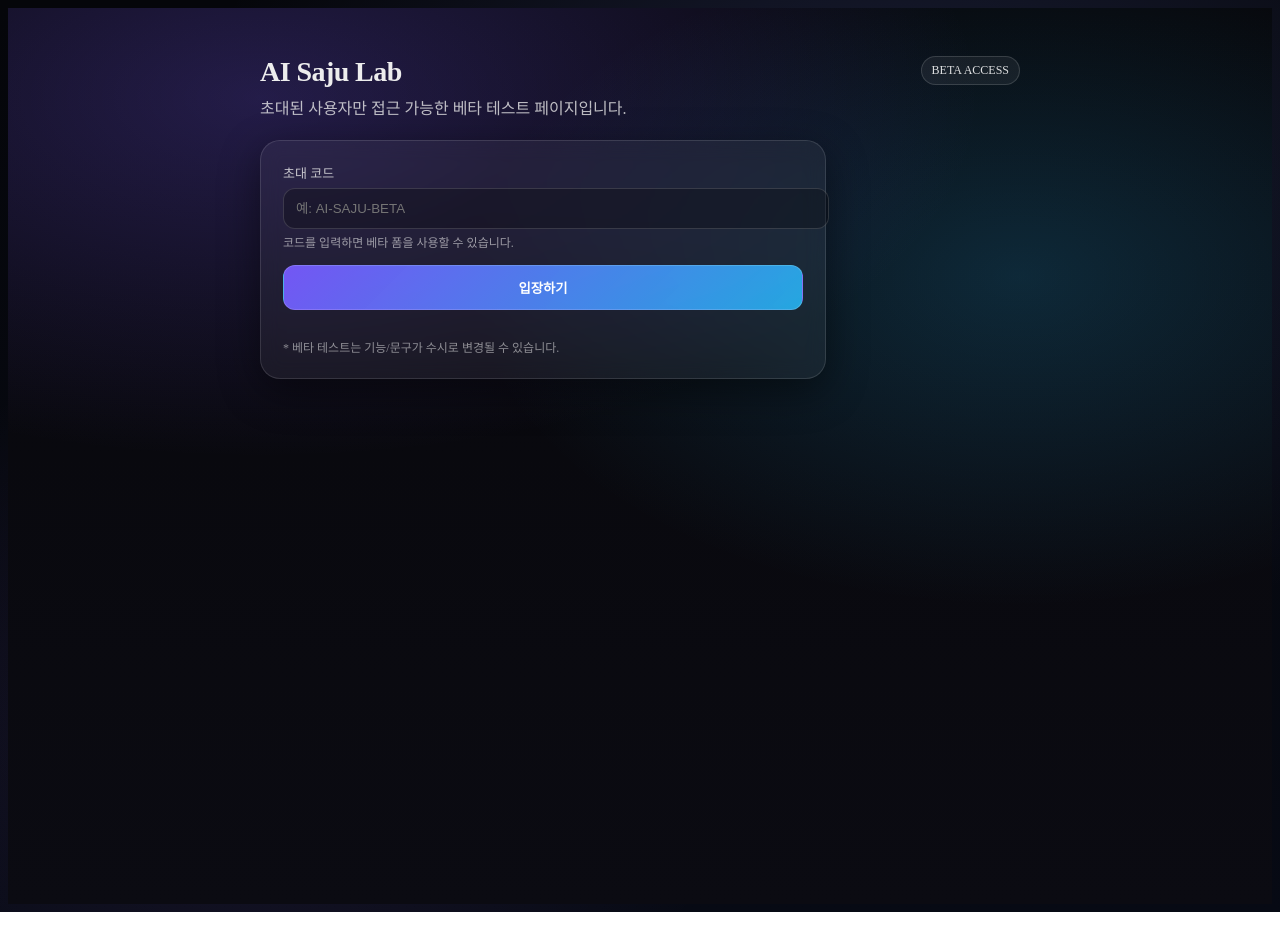
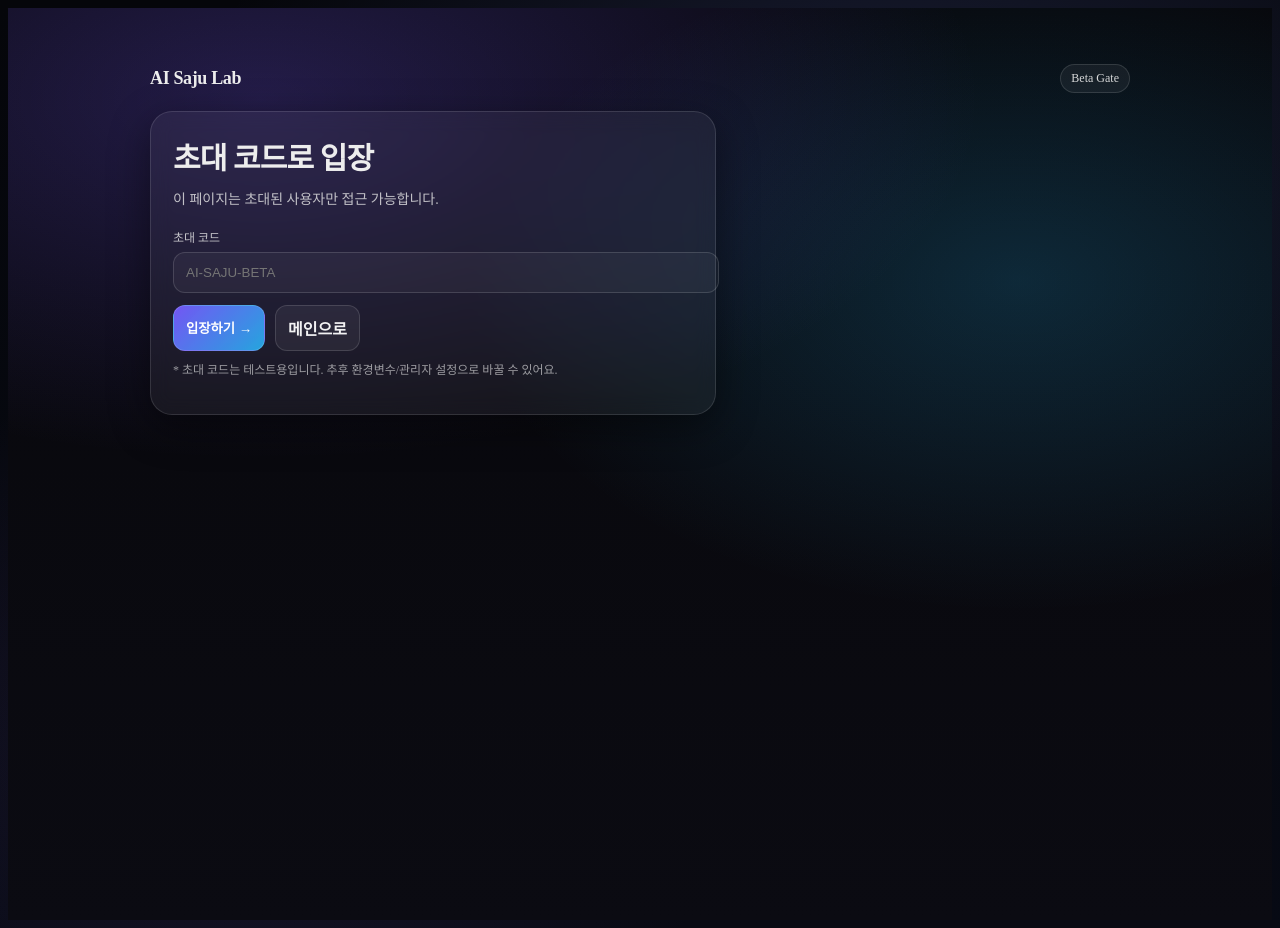
Before and after one commit to qlfhd1-ops/ai-saju-lab-app, a Next.js app: page /beta in a window 1280 px wide. Built offline with nearby package versions, Linux system fonts and the light colour scheme.

Commit message:
Update page.tsx

```diff
--- a/app/beta/page.tsx
+++ b/app/beta/page.tsx
@@ -4,162 +4,22 @@ import { useMemo, useState } from "react";
 
 const INVITE_CODE = "AI-SAJU-BETA";
 
+type TabKey = "today" | "saju" | "match";
+
 type FormState = {
   name: string;
-  birthDate: string;
-  birthTime: string;
+  birthDate: string; // YYYY-MM-DD
+  birthTime: string; // HH:MM (optional)
   gender: "male" | "female" | "other";
   location: string;
   notes: string;
 };
 
-const styles = {
-  page: {
-    minHeight: "100vh",
-    color: "#EDEDED",
-    background:
-      "radial-gradient(1200px 600px at 20% 10%, rgba(120, 90, 255, 0.25), transparent 60%)," +
-      "radial-gradient(1000px 600px at 80% 30%, rgba(40, 190, 255, 0.18), transparent 55%)," +
-      "linear-gradient(180deg, #07070B 0%, #0B0B12 100%)",
-    padding: "48px 20px",
-  } as React.CSSProperties,
-
-  shell: {
-    maxWidth: 760,
-    margin: "0 auto",
-  } as React.CSSProperties,
-
-  header: {
-    display: "flex",
-    alignItems: "flex-start",
-    justifyContent: "space-between",
-    gap: 16,
-    marginBottom: 18,
-  } as React.CSSProperties,
-
-  brand: {
-    fontSize: 28,
-    fontWeight: 800,
-    letterSpacing: "-0.02em",
-    margin: 0,
-  } as React.CSSProperties,
-
-  sub: {
-    opacity: 0.78,
-    marginTop: 8,
-    marginBottom: 0,
-    lineHeight: 1.6,
-  } as React.CSSProperties,
-
-  badge: {
-    fontSize: 12,
-    padding: "6px 10px",
-    borderRadius: 999,
-    border: "1px solid rgba(255,255,255,0.14)",
-    background: "rgba(255,255,255,0.06)",
-    color: "rgba(255,255,255,0.85)",
-    whiteSpace: "nowrap",
-  } as React.CSSProperties,
-
-  card: {
-    borderRadius: 20,
-    border: "1px solid rgba(255,255,255,0.12)",
-    background: "rgba(255,255,255,0.05)",
-    boxShadow: "0 12px 40px rgba(0,0,0,0.45)",
-    backdropFilter: "blur(10px)",
-  } as React.CSSProperties,
-
-  cardPad: {
-    padding: 22,
-  } as React.CSSProperties,
-
-  grid: {
-    display: "grid",
-    gridTemplateColumns: "1fr",
-    gap: 14,
-  } as React.CSSProperties,
-
-  twoCol: {
-    display: "grid",
-    gridTemplateColumns: "1fr 1fr",
-    gap: 12,
-  } as React.CSSProperties,
-
-  label: {
-    fontSize: 13,
-    opacity: 0.8,
-    marginBottom: 6,
-  } as React.CSSProperties,
-
-  input: {
-    width: "100%",
-    padding: "12px 12px",
-    borderRadius: 12,
-    border: "1px solid rgba(255,255,255,0.14)",
-    background: "rgba(10,10,16,0.35)",
-    color: "#fff",
-    outline: "none",
-  } as React.CSSProperties,
-
-  hint: {
-    marginTop: 6,
-    fontSize: 12,
-    opacity: 0.6,
-    lineHeight: 1.4,
-  } as React.CSSProperties,
-
-  row: {
-    display: "flex",
-    gap: 10,
-    flexWrap: "wrap",
-    marginTop: 14,
-  } as React.CSSProperties,
-
-  btn: {
-    padding: "12px 14px",
-    borderRadius: 12,
-    border: "1px solid rgba(255,255,255,0.14)",
-    background: "rgba(255,255,255,0.08)",
-    color: "#fff",
-    cursor: "pointer",
-    fontWeight: 700,
-  } as React.CSSProperties,
-
-  btnPrimary: {
-    background:
-      "linear-gradient(135deg, rgba(120,90,255,0.95) 0%, rgba(40,190,255,0.85) 100%)",
-    border: "1px solid rgba(255,255,255,0.16)",
-  } as React.CSSProperties,
-
-  btnGhost: {
-    background: "transparent",
-  } as React.CSSProperties,
-
-  divider: {
-    height: 1,
-    background: "rgba(255,255,255,0.10)",
-    margin: "18px 0",
-  } as React.CSSProperties,
-
-  resultBox: {
-    whiteSpace: "pre-wrap",
-    padding: 16,
-    borderRadius: 16,
-    border: "1px solid rgba(255,255,255,0.12)",
-    background: "rgba(255,255,255,0.04)",
-    lineHeight: 1.65,
-  } as React.CSSProperties,
-
-  footerNote: {
-    marginTop: 14,
-    fontSize: 12,
-    opacity: 0.55,
-  } as React.CSSProperties,
-};
-
 export default function BetaPage() {
   const [invite, setInvite] = useState("");
   const [authorized, setAuthorized] = useState(false);
+
+  const [tab, setTab] = useState<TabKey>("today");
 
   const [form, setForm] = useState<FormState>({
     name: "",
@@ -171,30 +31,57 @@ export default function BetaPage() {
   });
 
   const [result, setResult] = useState<string>("");
+  const [copied, setCopied] = useState(false);
 
   const canSubmit = useMemo(() => {
-    return !!(form.name.trim() && form.birthDate.trim());
+    return Boolean(form.name.trim() && form.birthDate.trim());
   }, [form.name, form.birthDate]);
 
-  const onChange = (key: keyof FormState, value: string | FormState["gender"]) => {
-    setForm((prev) => ({ ...prev, [key]: value } as FormState));
-  };
-
-  const onSubmit = () => {
-    const timeText = form.birthTime ? ` / ${form.birthTime}` : "";
   const genderText =
     form.gender === "male" ? "남성" : form.gender === "female" ? "여성" : "기타";
 
-    setResult(
+  const onChange = (key: keyof FormState, value: string) => {
+    setForm((prev) => ({ ...prev, [key]: value }));
+  };
+
+  const buildDummy = () => {
+    const timeText = form.birthTime ? ` / ${form.birthTime}` : "";
+    const base =
       `✅ 입력 확인\n` +
       `- 이름: ${form.name}\n` +
       `- 생년월일: ${form.birthDate}${timeText}\n` +
       `- 성별: ${genderText}\n` +
       `- 지역: ${form.location || "(미입력)"}\n` +
-        `- 메모: ${form.notes || "(미입력)"}\n\n` +
-        `🌙 (더미) 오늘의 한 줄 운세:\n` +
-        `“기운이 정리될수록 선택이 단순해집니다.”`
+      `- 메모: ${form.notes || "(미입력)"}\n\n`;
+
+    if (tab === "today") {
+      return (
+        base +
+        `🌙 오늘의 한 줄 운세(더미)\n` +
+        `“기운이 정리될수록 선택이 단순해집니다.”\n\n` +
+        `- 오늘 포인트: 불필요한 약속/할 일을 1개만 줄여보세요.\n`
       );
+    }
+    if (tab === "saju") {
+      return (
+        base +
+        `🧭 사주 해석(더미)\n` +
+        `- 성향: ‘정리-실행’ 쪽이 강합니다.\n` +
+        `- 주의: 결정을 늦추면 피로가 누적됩니다.\n` +
+        `- 추천: 오늘은 “작게 시작 → 바로 마감” 루틴이 좋습니다.\n`
+      );
+    }
+    return (
+      base +
+      `💞 궁합(베타·더미)\n` +
+      `- 현재는 ‘궁합 입력 폼’ 준비 중입니다.\n` +
+      `- 다음 단계에서 상대 정보 입력/결과 포맷을 붙입니다.\n`
+    );
+  };
+
+  const onSubmit = () => {
+    setCopied(false);
+    setResult(buildDummy());
   };
 
   const onReset = () => {
@@ -207,124 +94,264 @@ export default function BetaPage() {
       notes: "",
     });
     setResult("");
+    setCopied(false);
   };
 
-  const copyResult = async () => {
-    if (!result) return;
+  const onCopy = async () => {
     try {
       await navigator.clipboard.writeText(result);
-      alert("결과를 복사했습니다.");
+      setCopied(true);
+      setTimeout(() => setCopied(false), 1200);
     } catch {
-      alert("복사에 실패했습니다.");
+      alert("복사에 실패했어요. 브라우저 권한을 확인해 주세요.");
     }
   };
 
+  // ---------- styles ----------
+  const styles = {
+    page: {
+      minHeight: "100vh",
+      color: "#EDEDED",
+      background:
+        "radial-gradient(1200px 600px at 20% 10%, rgba(120, 90, 255, 0.25), transparent 60%)," +
+        "radial-gradient(1000px 600px at 80% 30%, rgba(40, 190, 255, 0.18), transparent 55%)," +
+        "linear-gradient(180deg, #07070B 0%, #0B0B12 100%)",
+      padding: "56px 20px",
+    },
+    shell: { maxWidth: 980, margin: "0 auto" },
+    top: {
+      display: "flex",
+      justifyContent: "space-between",
+      alignItems: "center",
+      gap: 12,
+      marginBottom: 18,
+      flexWrap: "wrap" as const,
+    },
+    brand: { margin: 0, fontSize: 18, fontWeight: 900, letterSpacing: "-0.02em" },
+    badge: {
+      fontSize: 12,
+      padding: "6px 10px",
+      borderRadius: 999,
+      border: "1px solid rgba(255,255,255,0.14)",
+      background: "rgba(255,255,255,0.06)",
+      opacity: 0.9,
+    },
+    layout: {
+      display: "grid",
+      gridTemplateColumns: "1fr 0.9fr",
+      gap: 14,
+      alignItems: "start",
+    },
+    card: {
+      borderRadius: 22,
+      border: "1px solid rgba(255,255,255,0.12)",
+      background: "rgba(255,255,255,0.05)",
+      boxShadow: "0 12px 40px rgba(0,0,0,0.45)",
+      backdropFilter: "blur(10px)",
+    },
+    pad: { padding: 22 },
+    title: { margin: 0, fontSize: 34, fontWeight: 900, letterSpacing: "-0.03em" },
+    sub: { marginTop: 10, marginBottom: 0, opacity: 0.78, lineHeight: 1.7, fontSize: 14 },
+    tabs: {
+      display: "flex",
+      gap: 8,
+      flexWrap: "wrap" as const,
+      marginTop: 16,
+    },
+    tab: (active: boolean) => ({
+      padding: "10px 12px",
+      borderRadius: 12,
+      border: "1px solid rgba(255,255,255,0.14)",
+      background: active
+        ? "linear-gradient(135deg, rgba(120,90,255,0.95) 0%, rgba(40,190,255,0.85) 100%)"
+        : "rgba(255,255,255,0.06)",
+      color: "#fff",
+      cursor: "pointer",
+      fontWeight: 800,
+    }),
+    grid2: {
+      display: "grid",
+      gridTemplateColumns: "1fr 1fr",
+      gap: 10,
+      marginTop: 14,
+    },
+    label: { display: "block", fontSize: 12, opacity: 0.8, marginBottom: 6 },
+    input: {
+      width: "100%",
+      padding: "12px 12px",
+      borderRadius: 12,
+      border: "1px solid rgba(255,255,255,0.14)",
+      background: "rgba(255,255,255,0.04)",
+      color: "#fff",
+      outline: "none",
+    } as const,
+    select: {
+      width: "100%",
+      padding: "12px 12px",
+      borderRadius: 12,
+      border: "1px solid rgba(255,255,255,0.14)",
+      background: "rgba(255,255,255,0.04)",
+      color: "#fff",
+      outline: "none",
+    } as const,
+    textarea: {
+      width: "100%",
+      padding: "12px 12px",
+      borderRadius: 12,
+      border: "1px solid rgba(255,255,255,0.14)",
+      background: "rgba(255,255,255,0.04)",
+      color: "#fff",
+      outline: "none",
+      minHeight: 96,
+      resize: "vertical" as const,
+    },
+    row: { display: "flex", gap: 10, flexWrap: "wrap" as const, marginTop: 12 },
+    btn: (primary?: boolean) => ({
+      padding: "10px 12px",
+      borderRadius: 12,
+      border: "1px solid rgba(255,255,255,0.14)",
+      background: primary
+        ? "linear-gradient(135deg, rgba(120,90,255,0.95) 0%, rgba(40,190,255,0.85) 100%)"
+        : "rgba(255,255,255,0.06)",
+      color: "#fff",
+      cursor: "pointer",
+      fontWeight: 800,
+      opacity: primary ? 1 : 0.95,
+    }),
+    hint: { marginTop: 10, opacity: 0.62, fontSize: 12, lineHeight: 1.6 },
+    resultBox: {
+      whiteSpace: "pre-wrap" as const,
+      lineHeight: 1.65,
+      fontSize: 13,
+      opacity: 0.92,
+      borderRadius: 18,
+      border: "1px solid rgba(255,255,255,0.12)",
+      background: "rgba(0,0,0,0.25)",
+      padding: 16,
+      minHeight: 200,
+    },
+    rightTitle: { margin: 0, fontSize: 16, fontWeight: 900, opacity: 0.95 },
+    mini: { marginTop: 10, opacity: 0.72, fontSize: 12, lineHeight: 1.7 },
+  };
+
+  // ---------- invite gate ----------
   if (!authorized) {
     return (
       <main style={styles.page}>
         <div style={styles.shell}>
-          <div style={styles.header}>
-            <div>
-              <h1 style={styles.brand}>AI Saju Lab</h1>
-              <p style={styles.sub}>초대된 사용자만 접근 가능한 베타 테스트 페이지입니다.</p>
-            </div>
-            <span style={styles.badge}>BETA ACCESS</span>
+          <div style={styles.top}>
+            <p style={styles.brand}>AI Saju Lab</p>
+            <span style={styles.badge}>Beta Gate</span>
           </div>
 
-          <div style={{ ...styles.card, ...styles.cardPad, maxWidth: 520 }}>
-            <div style={styles.grid}>
-              <div>
-                <div style={styles.label}>초대 코드</div>
+          <section style={{ ...styles.card, ...styles.pad, maxWidth: 520 }}>
+            <h1 style={{ ...styles.title, fontSize: 30 }}>초대 코드로 입장</h1>
+            <p style={styles.sub}>이 페이지는 초대된 사용자만 접근 가능합니다.</p>
+
+            <div style={{ marginTop: 16 }}>
+              <label style={styles.label}>초대 코드</label>
               <input
                 value={invite}
                 onChange={(e) => setInvite(e.target.value)}
-                  placeholder="예: AI-SAJU-BETA"
+                placeholder="AI-SAJU-BETA"
                 style={styles.input}
               />
-                <div style={styles.hint}>코드를 입력하면 베타 폼을 사용할 수 있습니다.</div>
             </div>
 
+            <div style={styles.row}>
               <button
+                style={styles.btn(true)}
                 onClick={() => {
-                  if (invite === INVITE_CODE) setAuthorized(true);
+                  if (invite.trim() === INVITE_CODE) setAuthorized(true);
                   else alert("초대 코드가 올바르지 않습니다.");
                 }}
-                style={{ ...styles.btn, ...styles.btnPrimary, width: "100%" }}
               >
-                입장하기
+                입장하기 →
               </button>
+              <a href="/" style={{ ...styles.btn(false), textDecoration: "none", display: "inline-flex", alignItems: "center" }}>
+                메인으로
+              </a>
+            </div>
 
-              <div style={styles.footerNote}>
-                * 베타 테스트는 기능/문구가 수시로 변경될 수 있습니다.
-              </div>
-            </div>
-          </div>
+            <p style={styles.hint}>* 초대 코드는 테스트용입니다. 추후 환경변수/관리자 설정으로 바꿀 수 있어요.</p>
+          </section>
         </div>
       </main>
     );
   }
 
+  // ---------- main beta ----------
   return (
     <main style={styles.page}>
       <div style={styles.shell}>
-        <div style={styles.header}>
-          <div>
-            <h1 style={styles.brand}>AI Saju Lab · Beta</h1>
+        <div style={styles.top}>
+          <p style={styles.brand}>AI Saju Lab</p>
+          <span style={styles.badge}>Beta</span>
+        </div>
+
+        <section style={{ ...styles.card, ...styles.pad, marginBottom: 14 }}>
+          <h1 style={styles.title}>AI Saju Lab · Beta</h1>
           <p style={styles.sub}>
-              최소 입력(이름, 생년월일)만으로 테스트 가능합니다. (추후 AI 연결 예정)
+            탭별 결과 톤/길이/구조를 테스트합니다. (지금은 더미 결과 → 다음 단계에서 AI 연결)
           </p>
-          </div>
-          <button
-            onClick={() => setAuthorized(false)}
-            style={{ ...styles.btn, ...styles.btnGhost }}
-            title="초대코드 화면으로"
-          >
-            나가기
+
+          <div style={styles.tabs}>
+            <button style={styles.tab(tab === "today")} onClick={() => setTab("today")}>
+              오늘의 운세
+            </button>
+            <button style={styles.tab(tab === "saju")} onClick={() => setTab("saju")}>
+              사주 해석
+            </button>
+            <button style={styles.tab(tab === "match")} onClick={() => setTab("match")}>
+              궁합(베타)
             </button>
           </div>
+        </section>
 
-        <div style={{ ...styles.card, ...styles.cardPad }}>
-          <div style={styles.grid}>
-            <div>
-              <div style={styles.label}>이름 *</div>
+        <div style={styles.layout}>
+          {/* Left: Form */}
+          <section style={{ ...styles.card, ...styles.pad }}>
+            <p style={styles.rightTitle}>입력</p>
+            <p style={styles.mini}>최소 조건: 이름 + 생년월일</p>
+
+            <div style={{ marginTop: 12 }}>
+              <label style={styles.label}>이름</label>
               <input
                 value={form.name}
                 onChange={(e) => onChange("name", e.target.value)}
-                placeholder="예: 홍길동"
+                placeholder="예) 홍길동"
                 style={styles.input}
               />
             </div>
 
-            <div style={styles.twoCol}>
+            <div style={styles.grid2}>
               <div>
-                <div style={styles.label}>생년월일 *</div>
+                <label style={styles.label}>생년월일 (YYYY-MM-DD)</label>
                 <input
                   value={form.birthDate}
                   onChange={(e) => onChange("birthDate", e.target.value)}
-                  placeholder="YYYY-MM-DD"
+                  placeholder="1990-01-01"
                   style={styles.input}
                 />
-                <div style={styles.hint}>예: 1990-01-01</div>
               </div>
               <div>
-                <div style={styles.label}>태어난 시간 (선택)</div>
+                <label style={styles.label}>태어난 시간 (HH:MM, 선택)</label>
                 <input
                   value={form.birthTime}
                   onChange={(e) => onChange("birthTime", e.target.value)}
-                  placeholder="HH:MM"
+                  placeholder="09:30"
                   style={styles.input}
                 />
-                <div style={styles.hint}>예: 09:30</div>
               </div>
             </div>
 
-            <div style={styles.twoCol}>
+            <div style={styles.grid2}>
               <div>
-                <div style={styles.label}>성별</div>
+                <label style={styles.label}>성별</label>
                 <select
                   value={form.gender}
-                  onChange={(e) => onChange("gender", e.target.value as FormState["gender"])}
-                  style={styles.input}
+                  onChange={(e) => onChange("gender", e.target.value)}
+                  style={styles.select}
                 >
                   <option value="female">여성</option>
                   <option value="male">남성</option>
@@ -332,64 +359,91 @@ export default function BetaPage() {
                 </select>
               </div>
               <div>
-                <div style={styles.label}>지역 (선택)</div>
+                <label style={styles.label}>지역 (선택)</label>
                 <input
                   value={form.location}
                   onChange={(e) => onChange("location", e.target.value)}
-                  placeholder="예: 부산 / 서울"
+                  placeholder="예) 부산"
                   style={styles.input}
                 />
               </div>
             </div>
 
-            <div>
-              <div style={styles.label}>메모 (선택)</div>
+            <div style={{ marginTop: 12 }}>
+              <label style={styles.label}>메모 (선택)</label>
               <textarea
                 value={form.notes}
                 onChange={(e) => onChange("notes", e.target.value)}
-                placeholder="예: 요즘 일/관계가 복잡해서 방향이 필요해요."
-                rows={4}
-                style={styles.input}
+                placeholder="예) 오늘 중요한 결정을 앞두고 있어요"
+                style={styles.textarea}
               />
             </div>
 
             <div style={styles.row}>
+              <button style={{ ...styles.btn(true), opacity: canSubmit ? 1 : 0.5, cursor: canSubmit ? "pointer" : "not-allowed" }}
+                onClick={() => canSubmit && onSubmit()}
+                disabled={!canSubmit}
+              >
+                결과 생성
+              </button>
+              <button style={styles.btn(false)} onClick={onReset}>
+                초기화
+              </button>
+              <a href="/" style={{ ...styles.btn(false), textDecoration: "none", display: "inline-flex", alignItems: "center" }}>
+                메인
+              </a>
+            </div>
+
+            <p style={styles.hint}>
+              * 다음 단계: 이 버튼을 API 호출로 바꾸고, 결과를 “카드형 섹션(요약/조언/주의)”으로 구조화합니다.
+            </p>
+          </section>
+
+          {/* Right: Result */}
+          <section style={{ ...styles.card, ...styles.pad }}>
+            <p style={styles.rightTitle}>결과</p>
+            <p style={styles.mini}>
+              {tab === "today" && "오늘의 한 줄 톤/길이 테스트"}
+              {tab === "saju" && "사주 해석 포맷 테스트"}
+              {tab === "match" && "궁합 화면 준비(현재는 더미)"}
+            </p>
+
+            <div style={{ marginTop: 12, ...styles.resultBox }}>
+              {result ? result : "아직 결과가 없습니다. 왼쪽에서 입력 후 ‘결과 생성’을 눌러 주세요."}
+            </div>
+
+            <div style={styles.row}>
               <button
-                onClick={onSubmit}
-                disabled={!canSubmit}
-                style={{
-                  ...styles.btn,
-                  ...styles.btnPrimary,
-                  opacity: canSubmit ? 1 : 0.45,
-                  cursor: canSubmit ? "pointer" : "not-allowed",
+                style={{ ...styles.btn(false), opacity: result ? 1 : 0.5, cursor: result ? "pointer" : "not-allowed" }}
+                onClick={() => result && onCopy()}
+                disabled={!result}
+              >
+                {copied ? "복사됨 ✓" : "결과 복사"}
+              </button>
+              <button
+                style={styles.btn(false)}
+                onClick={() => {
+                  setAuthorized(false);
+                  setInvite("");
+                  setResult("");
                 }}
               >
-                운세 생성
-              </button>
-              <button onClick={onReset} style={styles.btn}>
-                초기화
-              </button>
-              <button onClick={copyResult} style={styles.btn} disabled={!result}>
-                결과 복사
+                로그아웃(게이트)
               </button>
             </div>
 
-            <div style={styles.divider} />
-
-            {result ? (
-              <div style={styles.resultBox}>{result}</div>
-            ) : (
-              <div style={{ opacity: 0.65, lineHeight: 1.6 }}>
-                결과는 여기에 표시됩니다. 먼저 입력 후 <b>운세 생성</b>을 눌러보세요.
-              </div>
-            )}
-
-            <div style={styles.footerNote}>
-              * 개인정보는 현재 저장하지 않는 형태(프론트 단 더미)로 테스트 중입니다.
+            <p style={styles.hint}>
+              * 복사는 클립보드 권한이 필요할 수 있어요. 안 되면 브라우저 설정 확인.
+            </p>
+          </section>
         </div>
       </div>
-        </div>
-      </div>
+
+      <style>{`
+        @media (max-width: 920px) {
+          main > div > div:nth-child(3) { grid-template-columns: 1fr !important; }
+        }
+      `}</style>
     </main>
   );
 }
```
Lines whose indentation alone changed are shown as unchanged.
